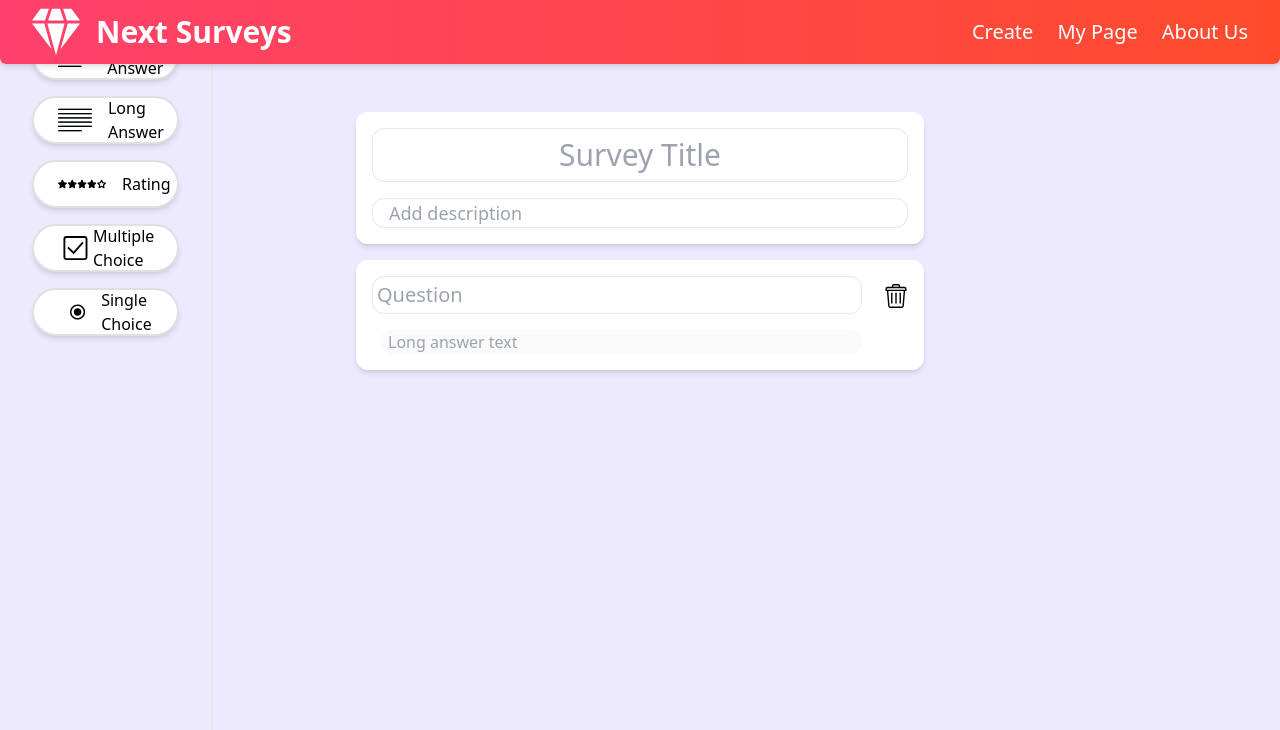
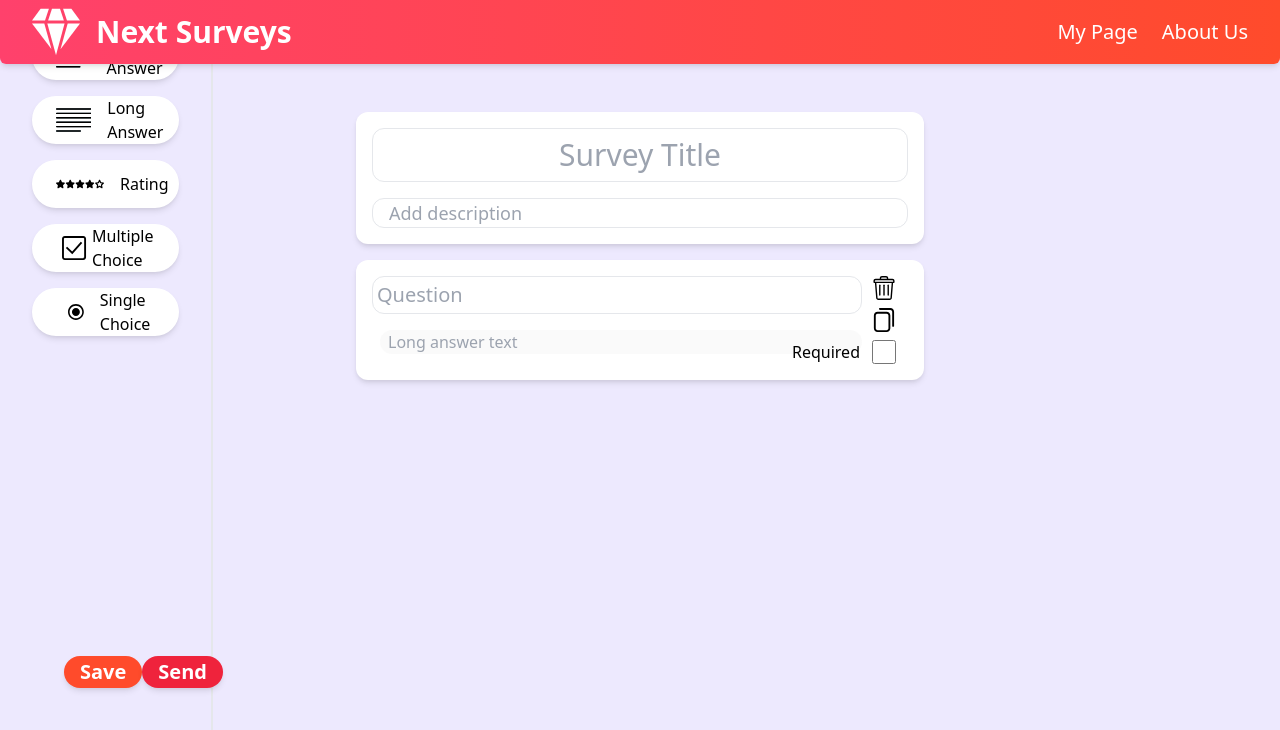
Before and after one commit to Spafi/online-surveys, a React (Create React App) app: page /create in a window 1280 px wide. Both pictures are taken after a click on the element "Long Answer". Shown: the top 730 px of the page. Built offline with nearby package versions, Linux system fonts and the light colour scheme; what tailwindcss-border-gradients would draw is missing.

Commit message:
Add required & copy buttons

```diff
--- a/src/App.js
+++ b/src/App.js
@@ -9,8 +9,10 @@ function App() {
 		<Router>
 			<div className='App'>
 				<Navbar />
-				<Route path='/' exact component={Main}/>
-				<Route path='/create' component={SurveyCreation} />
+				<Route path='/' exact component={Main} />
+				<Route path='/create'>
+					<SurveyCreation />
+				</Route>
 			</div>
 		</Router>
 	);
--- a/src/components/Navbar.js
+++ b/src/components/Navbar.js
@@ -1,6 +1,7 @@
-import { Link } from 'react-router-dom';
+import { Link, useLocation } from 'react-router-dom';
 
 const Navbar = () => {
+	let location = useLocation()
 	return (
 		<div className='h-16 bg-gradient-to-r from-m-pink to-m-orange absolute w-full z-50 shadow-md flex justify-between px-8 text-white text-xl capitalize rounded-b-md'>
 			<Link to='/' className='items-center flex'>
@@ -26,7 +27,8 @@ const Navbar = () => {
 			</Link>
 			<div className='items-center flex gap-6 text-xl'>
 				<div>
-					<Link to='/create' className='border-b border-transparent hover:border-white'>Create</Link>
+
+					{location.pathname !== '/create' &&(<Link to='/create' className='border-b border-transparent hover:border-white'>Create</Link>)}
 				</div>
 				<div>My Page</div>
 				<div>About Us</div>
--- a/src/components/surveyCreation/Question.js
+++ b/src/components/surveyCreation/Question.js
@@ -2,10 +2,12 @@ import { useState } from 'react';
 import QuestionBody from './QuestionBody';
 import UUIDv4 from '../Utils';
 import { ReactComponent as Trash } from './icons/trash.svg';
+import { ReactComponent as Copy } from './icons/copy.svg';
 const Question = ({
 	id,
 	type,
 	onRemove,
+	onDuplicate,
 	onChangeQuestionTitle,
 	updateQuestionOptions,
 	updateQuestionSelect,
@@ -13,11 +15,13 @@ const Question = ({
 	const [options, setOptions] = useState([{ id: UUIDv4(), value: '' }]);
 	const [select, setSelect] = useState({ ratingFrom: '0', ratingTo: '5' });
 
+	if (type === 'rating') updateQuestionSelect(id, select);
+
 	const removeOption = (optionId) => {
 		if (options.length > 1) {
 			let newOptions = options.filter((option) => option.id !== optionId);
 			setOptions(newOptions);
-			updateQuestionOptions(id, options);
+			updateQuestionOptions(id, newOptions);
 		}
 	};
 
@@ -32,7 +36,7 @@ const Question = ({
 	const handleSelectChange = (e, selectId) => {
 		select[selectId] = e.target.value;
 		setSelect({ ...select });
-		updateQuestionSelect(id, select)
+		updateQuestionSelect(id, select);
 	};
 
 	return (
@@ -47,14 +51,30 @@ const Question = ({
 				<QuestionBody
 					type={type}
 					options={options}
+					select={select}
 					setOptions={setOptions}
 					removeOption={removeOption}
+					updateQuestionSelect={updateQuestionSelect}
 					handleInputChange={handleInputChange}
 					handleSelectChange={handleSelectChange}
 				/>
 			</div>
-			<div className='flex justify-end cursor-pointer'>
-				<Trash className='w-6 h-6 mt-2' onClick={() => onRemove(id)} />
+			<div className='flex flex-col gap-2 justify-between items-end cursor-pointer pr-3'>
+				<Trash className='w-6 h-6' onClick={() => onRemove(id)} />
+				<Copy
+					className='w-6 h-6 cursor-not-allowed'
+					onClick={() => onDuplicate(id)}
+				/>
+				<div className='flex items-center '>
+					<label htmlFor='required' className='pr-3'>
+						Required
+					</label>
+					<input
+						type='checkbox'
+						name='required'
+						className='h-6 w-6 cursor-not-allowed'
+					/>
+				</div>
 			</div>
 		</div>
 	);
--- a/src/components/surveyCreation/QuestionBody.js
+++ b/src/components/surveyCreation/QuestionBody.js
@@ -4,6 +4,7 @@ import UUIDv4 from '../Utils';
 const QuestionBody = ({
 	type,
 	options,
+	select,
 	setOptions,
 	handleInputChange,
 	handleSelectChange,
@@ -44,7 +45,7 @@ const QuestionBody = ({
 						name='ratingFrom'
 						id='ratingFrom'
 						className='p-2 mr-8 rounded-xl outline-none border focus:border-m-red w-16'
-						defaultValue='0'
+						value={select.ratingFrom}
 						onChange={(e) => handleSelectChange(e, 'ratingFrom')}
 					>
 						<option value='0'>0</option>
@@ -54,7 +55,7 @@ const QuestionBody = ({
 						name='ratingTo'
 						id='ratingTo'
 						className='p-2 rounded-xl outline-none border focus:border-m-red w-16'
-						defaultValue='5'
+						value={select.ratingTo}
 						onChange={(e) => handleSelectChange(e, 'ratingTo')}
 					>
 						<option value='2'>2</option>
@@ -93,6 +94,7 @@ const QuestionBody = ({
 									</div>
 								)}
 							</div>
+
 						))}
 					</div>
 					<div
--- a/src/components/surveyCreation/SurveyCreation.js
+++ b/src/components/surveyCreation/SurveyCreation.js
@@ -8,9 +8,7 @@ import { ReactComponent as Checkbox } from './icons/checkbox.svg';
 import Question from './Question';
 import UUIDv4 from '../Utils';
 
-const SurveyCreation = () => {
-	// eslint-disable-next-line
-	const [surveyContent, setSurveyContent] = useState({});
+const SurveyCreation = (props) => {
 	// eslint-disable-next-line
 	const [title, setTitle] = useState('');
 	// eslint-disable-next-line
@@ -29,20 +27,16 @@ const SurveyCreation = () => {
 	const onChangeTitle = (e) => {
 		const title = e.target.value;
 		setTitle(title);
-		setSurveyContent({ ...surveyContent, title });
 	};
 	const onChangeDescription = (e) => {
 		const description = e.target.value;
 		setDescription(description);
-		setSurveyContent({ ...surveyContent, description });
-		console.log(surveyContent);
 	};
 
 	const handleQuestionTitleChange = (e, questionId) => {
 		const questionTitle = e.target.value;
 		for (let question of questions)
 			if (question.id === questionId) question.title = questionTitle;
-		setSurveyContent({ ...surveyContent, questions });
 	};
 
 	const removeQuestion = (questionId) => {
@@ -50,13 +44,20 @@ const SurveyCreation = () => {
 			(question) => question.id !== questionId
 		);
 		setQuestions(newQuestions);
-		setSurveyContent({ ...surveyContent, questions });
+	};
+
+	const duplicateQuestion = (questionId) => {};
+
+	const handleSave = () => {
+		let surveyContent = { title, description, questions };
+		console.log(surveyContent);
 	};
 
 	return (
 		<div className='bg-purple-100 grid w-screen h-screen pt-16 grid-cols-6 scrollbar-thin scrollbar-thumb-red-300 scrollbar-track-transparent overflow-y-scroll scrollbar-thumb-rounded-full scrollbar-track-rounded-full relative'>
 			{/* Left Buttons */}
-			<div className='fixed h-full w-1/6 col-span-1 p-8 flex flex-col gap-4 border-gradient-t-pink-orange border-r-2'>
+			<div className='fixed h-screen w-1/6 col-span-1 p-8 flex flex-col justify-between border-gradient-t-pink-orange border-r-2'>
+				<div className='flex flex-col gap-4'>
 					<div
 						onClick={() =>
 							setQuestions([
@@ -67,7 +68,7 @@ const SurveyCreation = () => {
 								},
 							])
 						}
-					className='bg-white h-12 border-2 border-m-gray-lighter cursor-pointer shadow-md hover:shadow-xl flex items-center rounded-3xl pl-6 transition duration-300 ease-in-out transform hover:scale-110 hover:-translate-y-1'
+						className='bg-white h-12 cursor-pointer shadow-md hover:shadow-xl flex items-center rounded-3xl pl-6 transition duration-300 ease-in-out transform hover:scale-110 hover:-translate-y-1'
 					>
 						<ShortText className='h-12 pr-4' />
 						<p>Short Answer</p>
@@ -83,7 +84,7 @@ const SurveyCreation = () => {
 								},
 							])
 						}
-					className='bg-white h-12 border-2 border-m-gray-lighter cursor-pointer shadow-md hover:shadow-xl flex items-center rounded-3xl pl-6 transition duration-500 ease-in-out transform hover:scale-110 hover:-translate-y-1'
+						className='bg-white h-12 cursor-pointer shadow-md hover:shadow-xl flex items-center rounded-3xl pl-6 transition duration-500 ease-in-out transform hover:scale-110 hover:-translate-y-1'
 					>
 						<LongText className='h-12 pr-4' />
 						<p>Long Answer</p>
@@ -99,7 +100,7 @@ const SurveyCreation = () => {
 								},
 							])
 						}
-					className='bg-white h-12 border-2 border-m-gray-lighter cursor-pointer shadow-md hover:shadow-xl flex items-center rounded-3xl pl-6 transition duration-500 ease-in-out transform hover:scale-110 hover:-translate-y-1'
+						className='bg-white h-12 cursor-pointer shadow-md hover:shadow-xl flex items-center rounded-3xl pl-6 transition duration-500 ease-in-out transform hover:scale-110 hover:-translate-y-1'
 					>
 						<Rating className='h-12 pr-4' />
 						<p>Rating</p>
@@ -115,7 +116,7 @@ const SurveyCreation = () => {
 								},
 							])
 						}
-					className='bg-white h-12 border-2 border-m-gray-lighter cursor-pointer shadow-md hover:shadow-xl flex items-center rounded-3xl pl-6 transition duration-500 ease-in-out transform hover:scale-110 hover:-translate-y-1'
+						className='bg-white h-12 cursor-pointer shadow-md hover:shadow-xl flex items-center rounded-3xl pl-6 transition duration-500 ease-in-out transform hover:scale-110 hover:-translate-y-1'
 					>
 						<Checkbox className='h-6 w-12' />
 						<p>Multiple Choice</p>
@@ -131,11 +132,25 @@ const SurveyCreation = () => {
 								},
 							])
 						}
-					className='bg-white h-12 border-2 border-m-gray-lighter cursor-pointer shadow-md hover:shadow-xl flex items-center rounded-3xl pl-6 transition duration-500 ease-in-out transform hover:scale-110 hover:-translate-y-1'
+						className='bg-white h-12 cursor-pointer shadow-md hover:shadow-xl flex items-center rounded-3xl pl-6 transition duration-500 ease-in-out transform hover:scale-110 hover:-translate-y-1'
 					>
 						<Radio className='h-8 w-12 pr-4 pl-3' />
 						<p>Single Choice</p>
 					</div>
+				</div>
+				{questions.length > 0 && (
+					<div className='pl-8 pb-20 flex justify-between w-full'>
+						<button
+							onClick={handleSave}
+							className='bg-m-orange text-white font-bold text-xl h-8 px-4 cursor-pointer shadow-md hover:shadow-xl flex items-center rounded-3xl transition duration-300 ease-in-out transform hover:scale-110 hover:-translate-y-1'
+						>
+							Save
+						</button>
+						<button className='bg-m-red text-white font-bold text-xl h-8 px-4 cursor-pointer shadow-md hover:shadow-xl flex items-center rounded-3xl transition duration-300 ease-in-out transform hover:scale-110 hover:-translate-y-1'>
+							Send
+						</button>
+					</div>
+				)}
 			</div>
 			{/* END Left Buttons */}
 
@@ -164,6 +179,7 @@ const SurveyCreation = () => {
 						key={question.id}
 						type={question.type}
 						onRemove={removeQuestion}
+						onDuplicate={duplicateQuestion}
 						onChangeQuestionTitle={handleQuestionTitleChange}
 						updateQuestionOptions={updateQuestionOptions}
 						updateQuestionSelect={updateQuestionSelect}
```
Also changed, not shown: src/components/surveyCreation/icons/copy.svg (added). Lines whose indentation alone changed are shown as unchanged.
